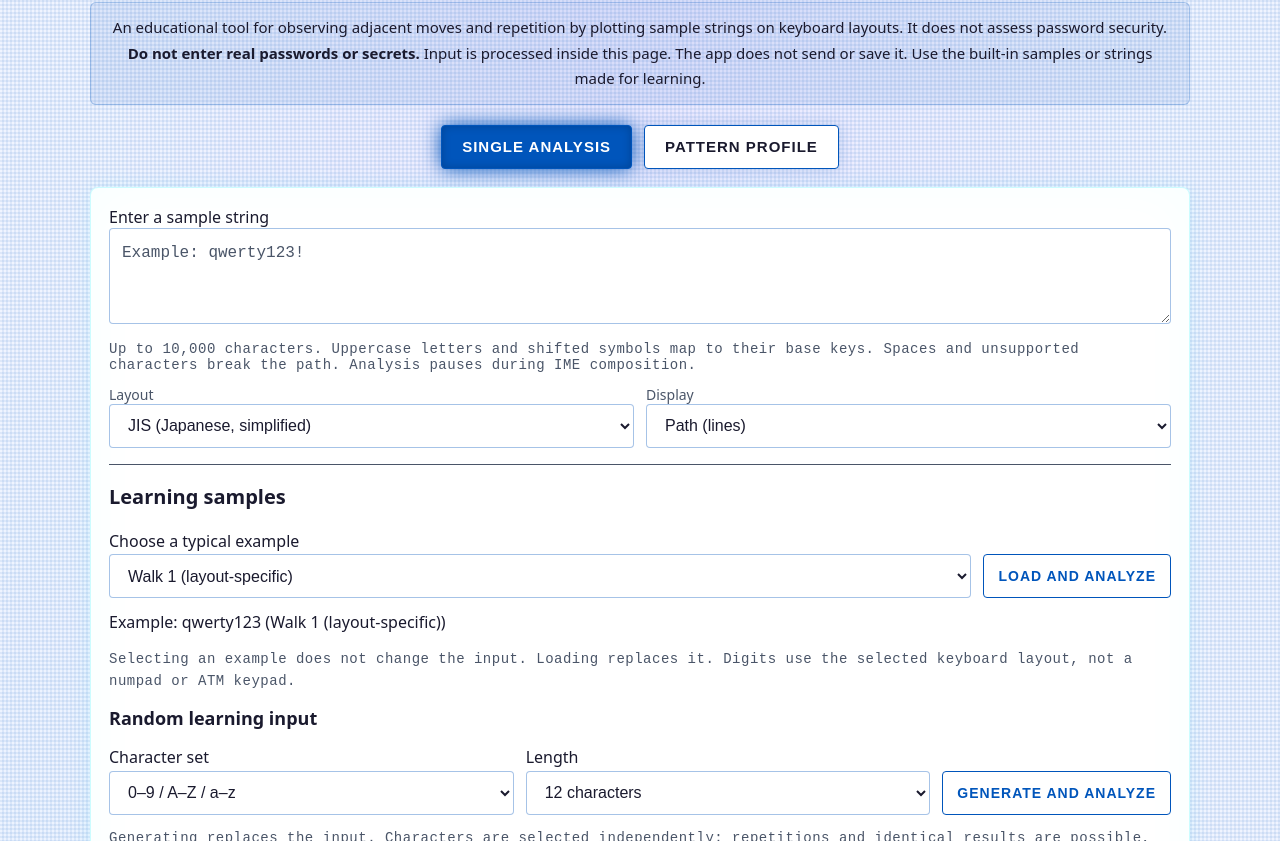
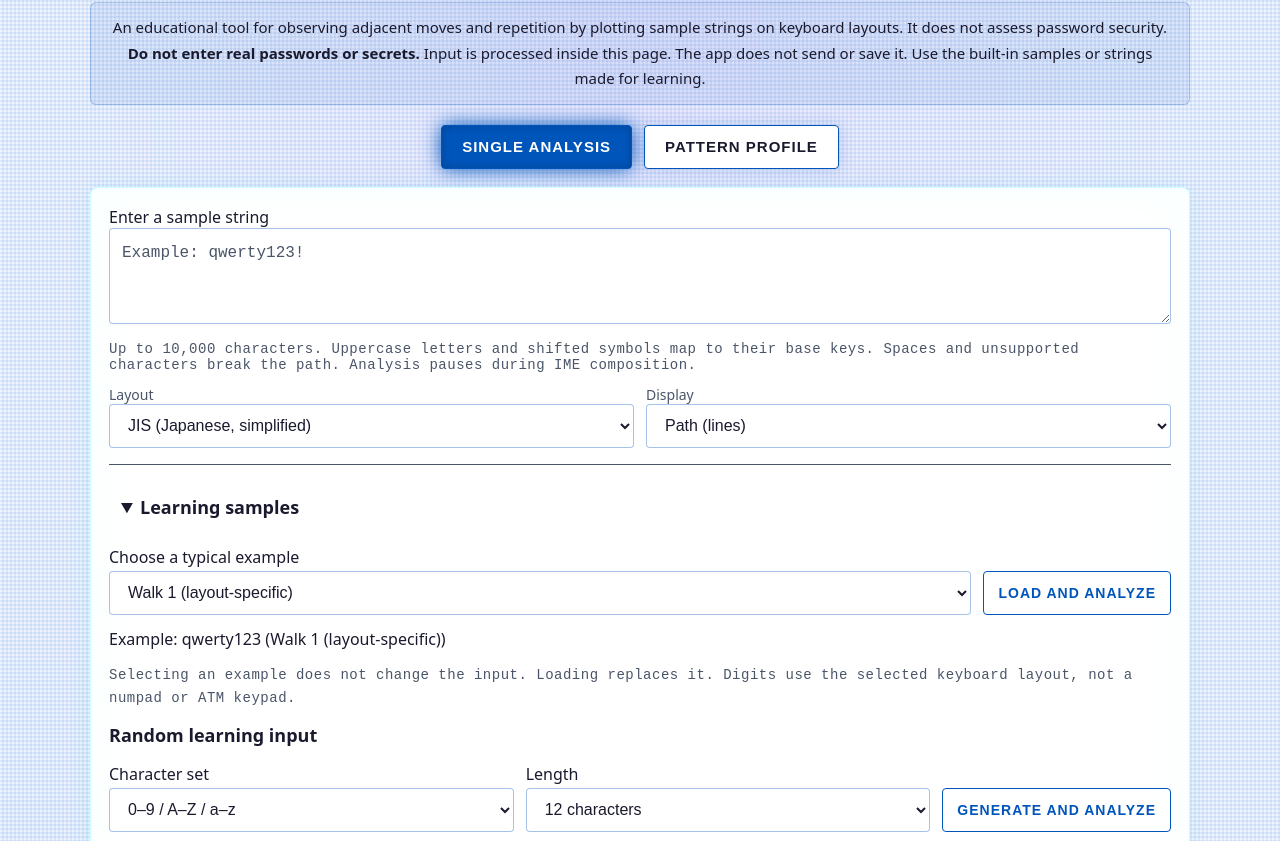
Before and after one commit to ipusiron/keywalk-analyzer, a website: page index.html in a window 1280 px wide. Shown: the part 74-915 px from the top of the page. Drawn offline with Linux system fonts and the light colour scheme.

Commit message:
学習用サンプルを初期展開のアコーディオンに変更

```diff
--- a/index.html
+++ b/index.html
@@ -74,8 +74,8 @@
           </label>
         </div>
 
-        <section class="sample-panel learning-section" aria-labelledby="sample-heading">
-          <h2 id="sample-heading"></h2>
+        <details class="sample-panel learning-section" id="learning-samples" open>
+          <summary id="sample-heading"></summary>
           <label id="sample-label" for="sample-select"></label>
           <div class="sample-picker">
             <select id="sample-select" aria-describedby="sample-preview sample-note"></select>
@@ -91,7 +91,7 @@
           </div>
           <p id="random-note" class="hint"></p>
           <p id="sample-feedback" role="status" aria-live="polite" aria-atomic="true"></p>
-        </section>
+        </details>
 
         <div class="action-buttons">
           <button id="analyze">分析する</button>
--- a/style.css
+++ b/style.css
@@ -585,6 +585,7 @@ footer a:hover{
 
 .learning-section{min-width:0;overflow-wrap:anywhere;line-height:1.6}
 .sample-panel{margin-top:1rem;border-top:1px solid var(--text-muted);padding-top:1rem}
+.sample-panel[open] > summary{margin-bottom:.75rem}
 .sample-picker,.random-controls{display:grid;grid-template-columns:minmax(0,1fr);gap:.75rem;align-items:end}
 .sample-picker select,.random-controls select{width:100%;min-width:0;min-height:44px}
 .sample-picker button,.random-controls button{min-height:44px;white-space:normal}
```
Also changed, not shown: README.en.md (+1 -0 lines), test/ui.test.js (+10 -0 lines), README.md, assets/en/screenshot6.png, assets/screenshot6.png.
